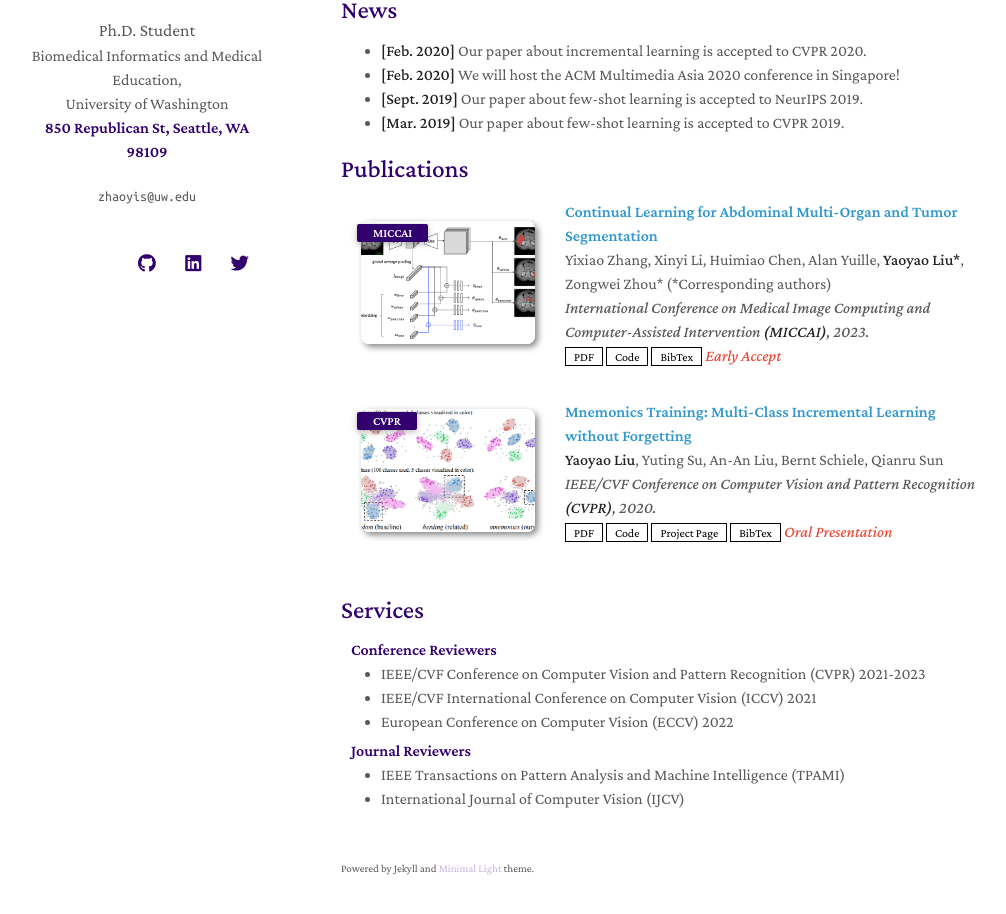
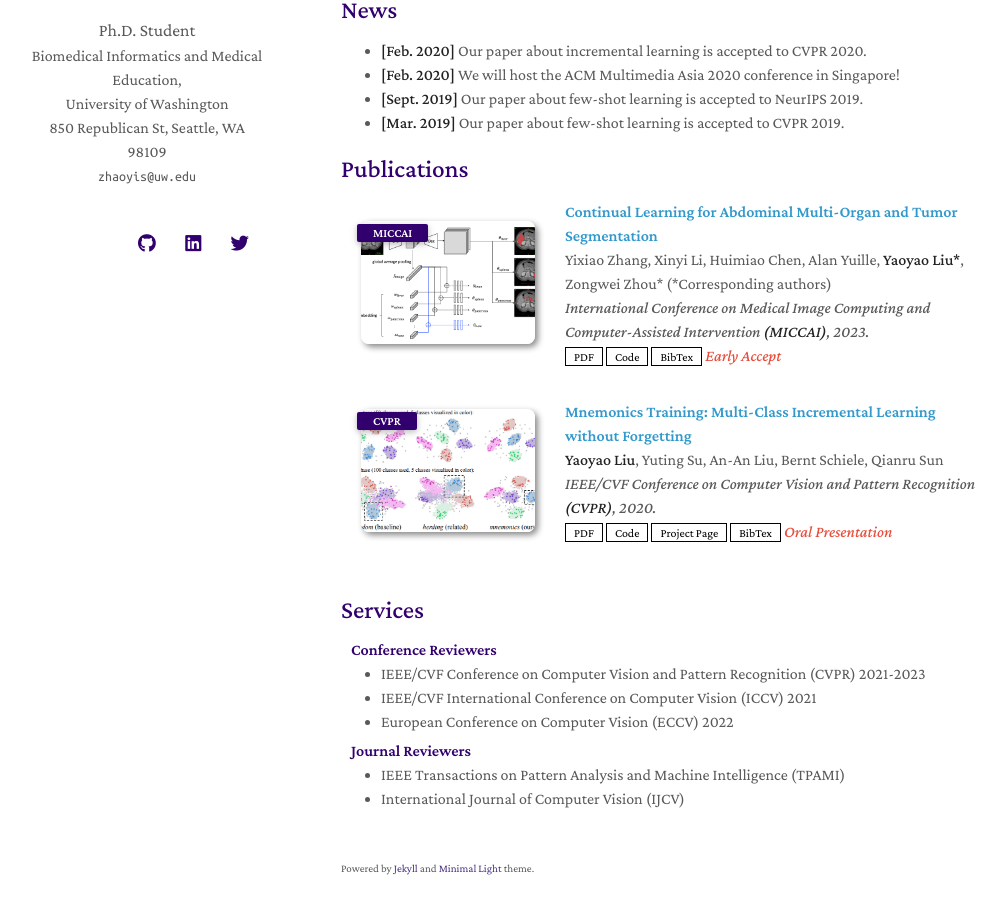
Before and after one commit to GeraldSun/GeraldSun.github.io, a Jekyll site: the page built from index.md, in a window 1280 px wide and 1216 px high. Shown: the part 267-1181 px from the top of the window, without its empty margins (129-1135 px from the left). Built offline with Jekyll 4.4.1, drawn with Linux system fonts in a browser that asks for light colours; nearby versions of some CDN libraries; a style sheet for code colours, icons or effects is not loaded; our own code applies the rules of GitHub Pages for plain Markdown files.

Commit message:
Update homepage.html

```diff
--- a/_layouts/homepage.html
+++ b/_layouts/homepage.html
@@ -63,8 +63,9 @@
         {% endif %}
         {% if site.address %}
         <a href="{{ site.address_link }}" rel="noopener" target="_blank">
-          <h4>{{ site.address }}</h4>
+          <autocolor>{{ site.address }}</autocolor>
         </a>
+        <br>
         {% endif %}
         {% if site.email %}
         <email>{{ site.email }}</email>
@@ -113,7 +114,7 @@
       <br>
 
       {% if site.enable_footnote %}
-      <p><small>Powered by Jekyll and <a href="https://github.com/yaoyao-liu/minimal-light" target="_blank" rel="noopener" style="color: #c5b4e3;">Minimal Light</a> theme.</small></p>
+      <p><small>Powered by <a href="https://jekyllrb.com/" target="_blank" rel="noopener" style="color: #4b2e83;">Jekyll</a> and <a href="https://github.com/yaoyao-liu/minimal-light" target="_blank" rel="noopener" style="color: #4b2e83;">Minimal Light</a> theme.</small></p>
       {% endif %}
 
       </section>
```
